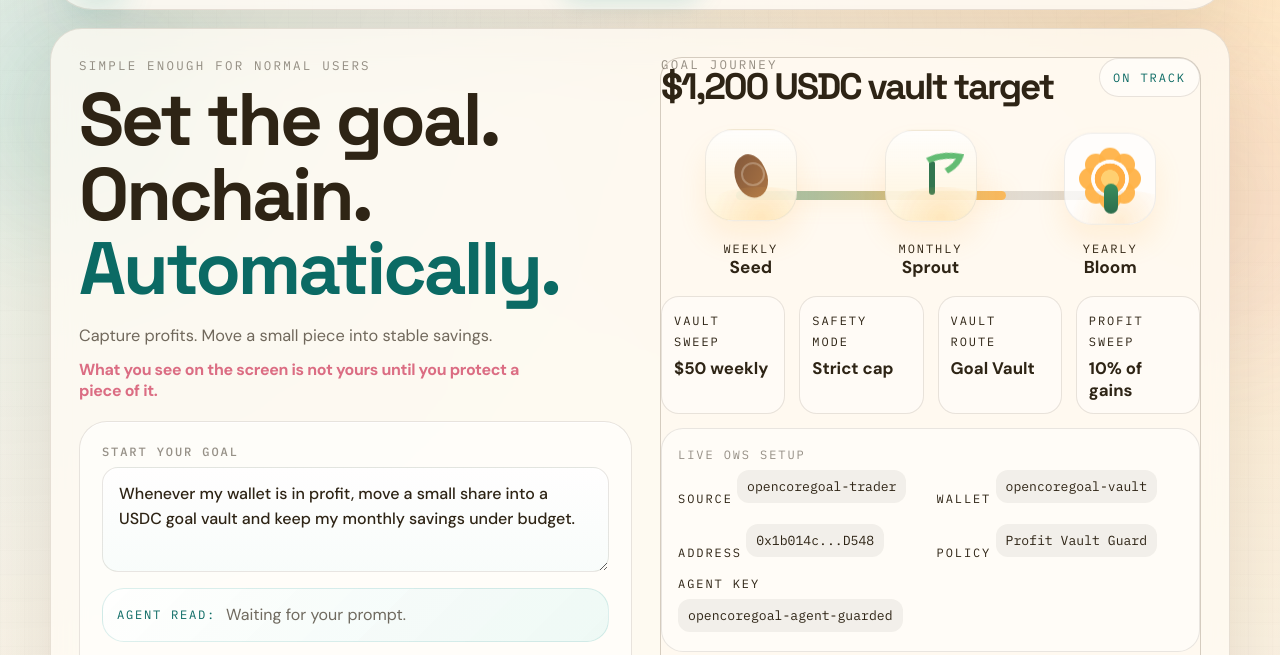
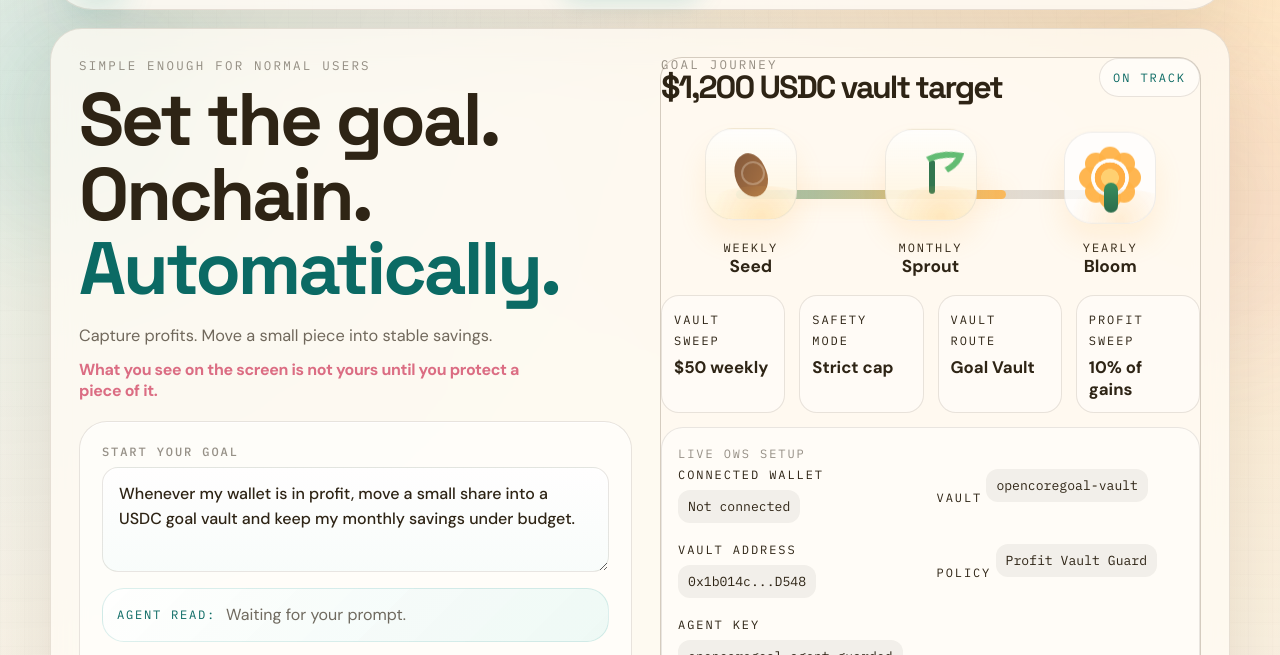
Before and after one commit to gizdusum/opencoregoal, a website: page index.html in a window 1280 px wide. Shown: the part 98-753 px from the top of the page. Drawn offline with Linux system fonts and the light colour scheme; no server answers.

Commit message:
Clarify connected wallet and tighten journey title

```diff
--- a/app.js
+++ b/app.js
@@ -256,6 +256,7 @@ function renderWalletBadge() {
     els.walletBadge.hidden = true;
     els.walletDisconnectButton.hidden = true;
     els.walletConnectButton.textContent = 'Connect wallet';
+    setCodeValue(els.traderWalletName, 'Not connected', 'No user wallet connected');
     return;
   }
 
@@ -264,6 +265,11 @@ function renderWalletBadge() {
   const networkLabel = NETWORKS[state.connectedChainId]?.label || NETWORKS[state.selectedChainId]?.label || 'Wallet linked';
   els.walletBadge.textContent = `${shortenAddress(state.connectedWallet)} • ${networkLabel}`;
   els.walletConnectButton.textContent = 'Wallet connected';
+  setCodeValue(
+    els.traderWalletName,
+    shortenAddress(state.connectedWallet),
+    `${state.connectedWallet} on ${networkLabel}`
+  );
 }
 
 function applyTheme(theme) {
@@ -292,11 +298,11 @@ async function loadOwsStatus() {
     const response = await fetch('/api/ows/status');
     if (!response.ok) return;
     const data = await response.json();
-    setCodeValue(els.traderWalletName, 'Trader wallet', data.wallets.trader.name);
     setCodeValue(els.vaultWalletName, 'Goal vault', data.wallets.vault.name);
     setCodeValue(els.vaultAddress, shortenAddress(data.wallets.vault.address), data.wallets.vault.address);
     setCodeValue(els.vaultPolicy, 'Profit Vault Guard', data.policy.id);
     setCodeValue(els.vaultKeyName, 'Guarded agent key', defaultSetup.keyName);
+    renderWalletBadge();
   } catch (error) {
     els.requestHeadline.textContent = 'Backend not connected yet.';
     els.requestBody.textContent = 'Open the app through the Node server to enable live OWS requests.';
--- a/index.html
+++ b/index.html
@@ -211,15 +211,15 @@
             <span class="card-label">Live OWS setup</span>
             <div class="ows-live-grid">
               <div>
-                <span class="metric-label">Source</span>
-                <code id="traderWalletName">opencoregoal-trader</code>
+                <span class="metric-label">Connected wallet</span>
+                <code id="traderWalletName">Not connected</code>
               </div>
               <div>
-                <span class="metric-label">Wallet</span>
+                <span class="metric-label">Vault</span>
                 <code id="vaultWalletName">opencoregoal-vault</code>
               </div>
               <div>
-                <span class="metric-label">Address</span>
+                <span class="metric-label">Vault address</span>
                 <code id="vaultAddress">0x1b014c...D548</code>
               </div>
               <div>
--- a/styles.css
+++ b/styles.css
@@ -904,6 +904,7 @@ body.theme-dark .inset-panel {
 .journey-title {
   display: grid;
   gap: 2px;
+  max-width: calc(100% - 16px);
 }
 
 .journey-title .eyebrow.small {
@@ -912,9 +913,11 @@ body.theme-dark .inset-panel {
 }
 
 .journey-title h2 {
-  margin-top: -2px;
-  line-height: 0.94;
+  margin-top: 0;
+  font-size: clamp(1.35rem, 2.6vw, 2rem);
+  line-height: 0.98;
   letter-spacing: -0.06em;
+  padding-right: 10px;
 }
 
 .journey-pill {
```
